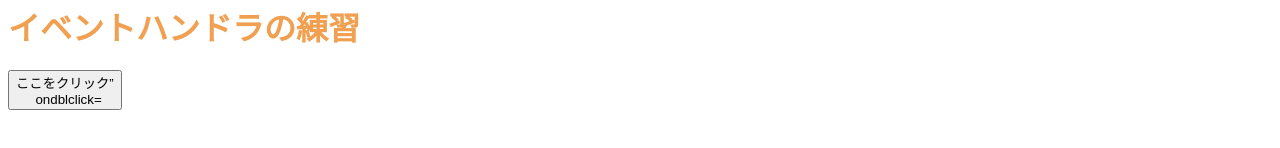
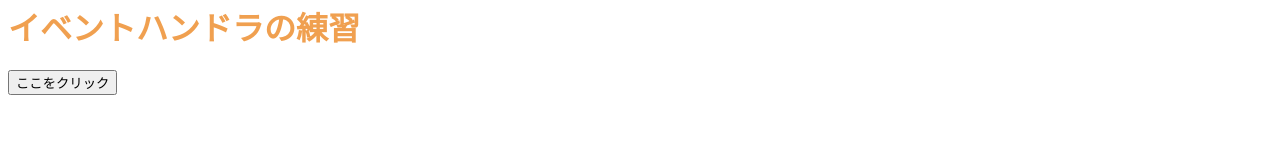
Before and after one commit to ayuka9494/ayuka9494, a plain HTML site: page index.html in a window 1280 px wide. Shown: the part 620-768 px from the top of the page. Drawn offline with Linux system fonts and the light colour scheme.

Commit message:
Update index.html

```diff
--- a/index.html
+++ b/index.html
@@ -50,7 +50,7 @@
  <p class="sample2">セキュリティ対策は今後ますます重要になるでしょう。</p>
  <p class="sample3">セキュリティ対策は今後ますます重要になるでしょう。</p>
 <h1>イベントハンドラの練習</h1>
- <input type="button" value="ここをクリック”
+ <input type="button" value="ここをクリック"
   ondblclick="alert('Hello,Ayuka!');">
 
 
```
